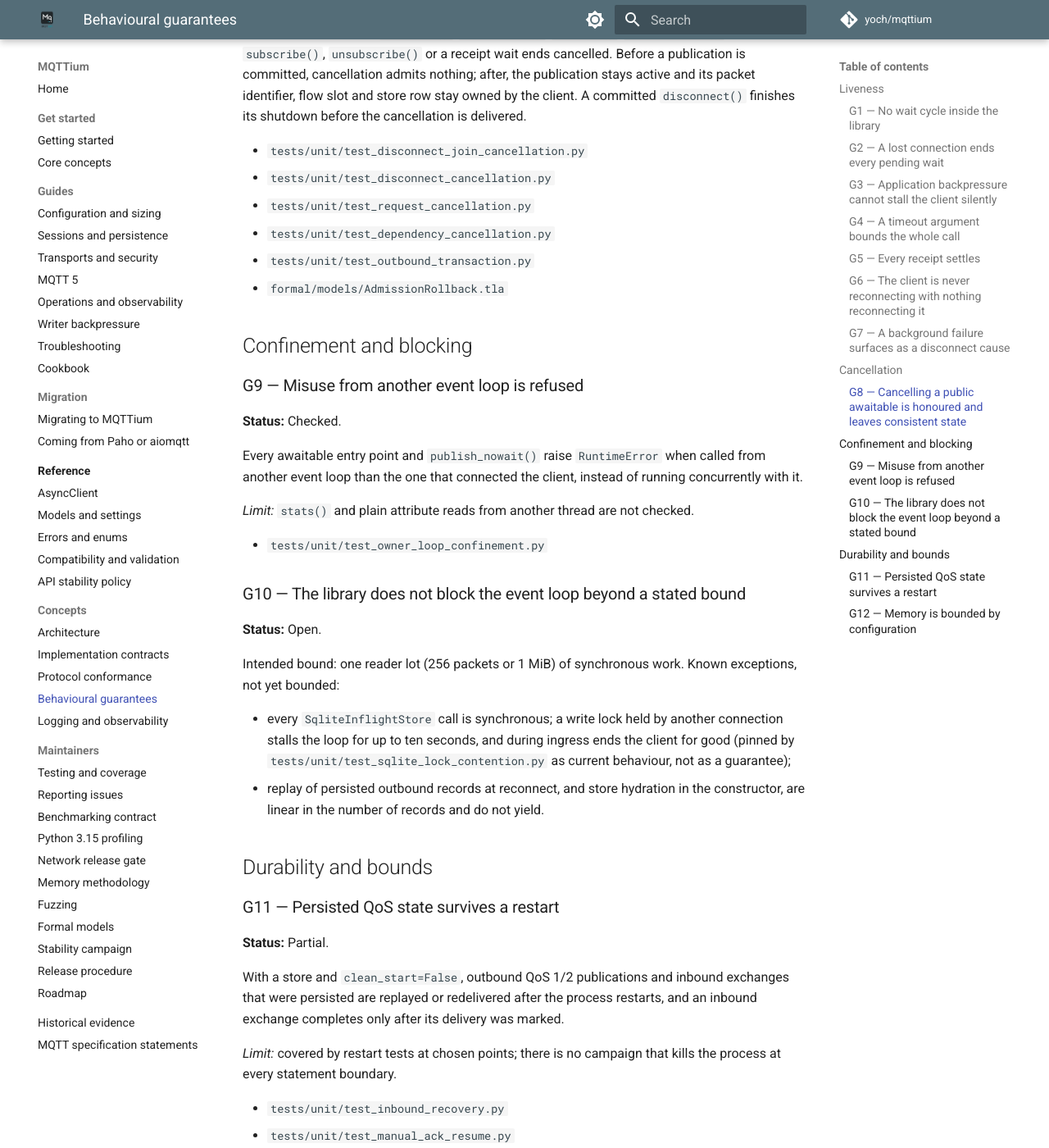
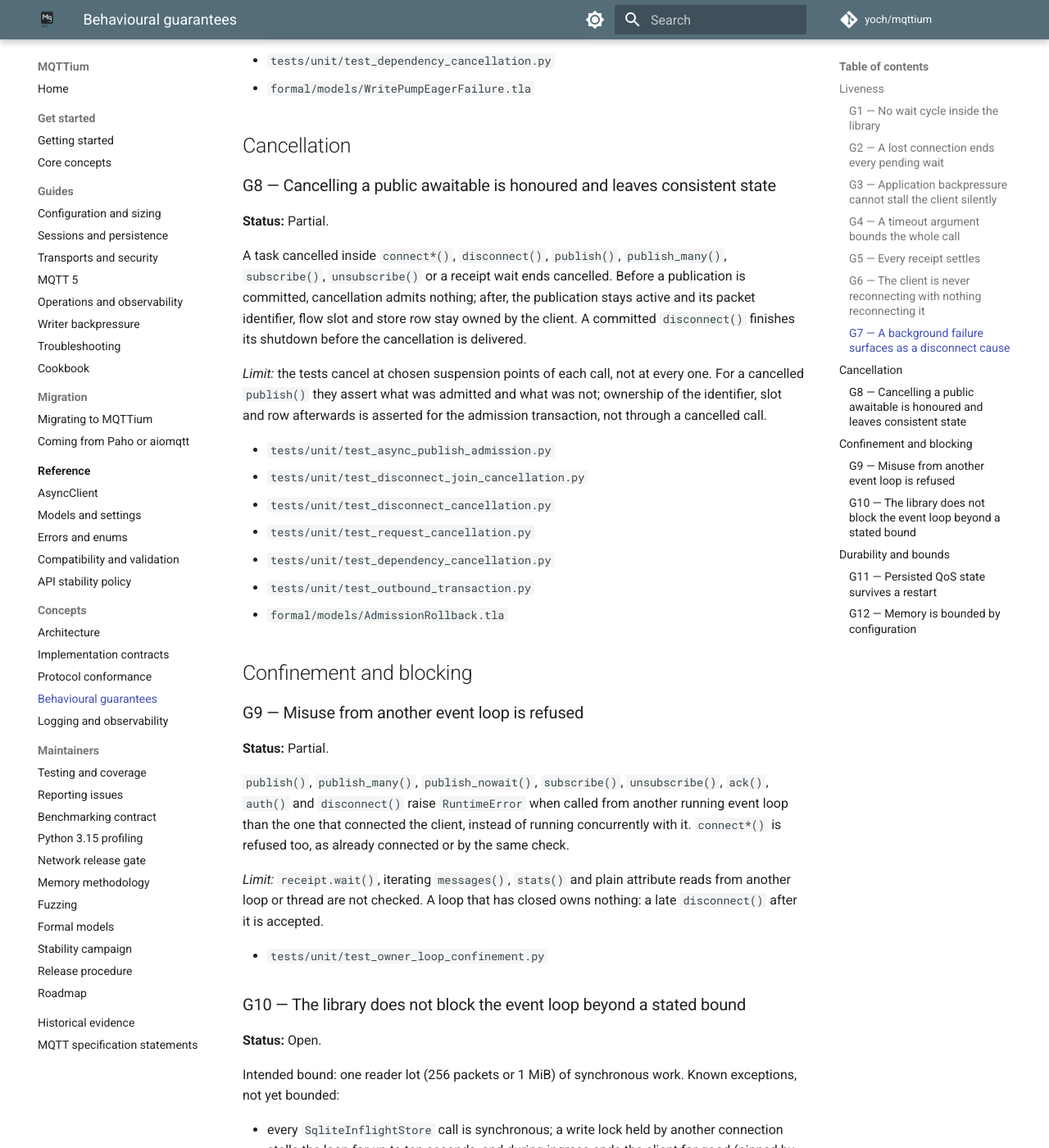
Before and after one commit to yoch/mqttium, an MkDocs documentation site: the page built from docs/guarantees.md, in a window 1280 px wide and 1400 px high, scrolled down 3971 px. Shown: the whole window at 82% size. Built offline with MkDocs 1.6.1 and Material for MkDocs 9.7.7, drawn with Linux system fonts in a browser that asks for light colours; comment, search, counter and statistics services are not loaded; some of the changed text lies outside the part shown.

Commit message:
Bring the guarantee register and the liveness checks back to their evidence
Review found the register claiming more than its tests show:
- G3 said a consumer awaiting a receipt was bounded. With a reconnect
  policy it stays blocked while the connection cycles: Partial, with the
  limit stated.
- G2's detection bound is suspended while the messages() queue is full.
- G7, G8 and G9 named behaviour their cited tests do not assert; G9 now
  lists the entry points checked, and auth() and publish_nowait() are
  tested.

A repaired liveness configuration could lose its PROPERTY and still pass.
Its sidecar entry now names the property and a project test compares the
two.

State the reach of the teardown fuzzer: one suspension point, and the
mutations it does not catch. One mutation pairing is dropped because
disconnect() now settles pending work itself.

Co-Authored-By: Claude Fable 5.2 <noreply@anthropic.com>
Claude-Session: https://claude.ai/code/session_01Ao6T3feVH1AdmD4A8HiJoS

```diff
--- a/docs/guarantees.md
+++ b/docs/guarantees.md
@@ -57,8 +57,11 @@ connection by design.
 *Precondition:* the loss is detected. A peer whose host still answers TCP
 while its application has stopped is detected only by MQTT keepalive, so this
 bound needs `keepalive > 0`: detection takes at most `keepalive` plus
-`ping_timeout`. With `keepalive=0` only TCP keepalive remains (about 90
-seconds, for a vanished host or a cut path, TCP transports only).
+`ping_timeout`. While the `messages()` queue is full the reader reads no
+PINGRESP and that deadline is suspended: detection then waits for
+`iterator_admission_timeout` as well (G3), and has no bound when that is
+`None`. With `keepalive=0` only TCP keepalive remains (about 90 seconds, for
+a vanished host or a cut path, TCP transports only).
 
 - `tests/unit/test_keepalive.py`
 - `tests/unit/test_keepalive_real_world.py`
@@ -68,17 +71,26 @@ seconds, for a vanished host or a cut path, TCP transports only).
 
 ### G3 — Application backpressure cannot stall the client silently
 
-**Status:** Checked.
+**Status:** Partial.
 
 While the `messages()` queue is full the reader reads nothing, so no
 acknowledgement or PINGRESP is processed. That state lasts at most
 `iterator_admission_timeout` (60 seconds by default): the connection then
-fails with `MessageDeliveryError`, which a reconnect policy retries. A
-consumer that awaits a receipt inside its own loop is therefore bounded too.
+fails with `MessageDeliveryError`. No message already acknowledged to the
+broker is lost by that failure.
 
 *Precondition:* `iterator_admission_timeout` is not `None`. Callback delivery
 has no queue: a blocking callback blocks the event loop and is outside this
 guarantee.
+
+*Limit:* what is bounded is the connection, not every wait. A consumer that
+awaits a QoS 1/2 receipt inside its own `messages()` loop is released by that
+failure only when nothing reconnects. With a reconnect policy the receipt is
+kept for replay and the queue is still full on the next connection: the
+connection is lost and re-made every `iterator_admission_timeout` while the
+consumer stays blocked. Bound that wait with `wait(timeout=)`, or do not
+await a receipt there. The model covers the case without a policy, and
+assumes a broker that acknowledges.
 
 - `tests/unit/test_iterator_consumer_deadlock.py`
 - `tests/unit/test_delivery_backpressure.py`
@@ -143,10 +155,11 @@ before it starts the reconnect.
 
 A failure of the writer, of the keepalive loop or of the effect flush ends
 the connection with that failure as its cause, reported through
-`on_disconnect`, receipts and `stats().last_disconnect_error`.
+`on_disconnect` and receipts.
 
-*Limit:* an exception raised inside the reader's own teardown is not covered
-by a test.
+*Limit:* the cited tests cover the writer and the keepalive loop. A failing
+effect flush, an exception raised inside the reader's own teardown, and the
+cause shown by `stats()` are not covered by a test.
 
 - `tests/unit/test_keepalive_unexpected_failure.py`
 - `tests/unit/test_dependency_cancellation.py`
@@ -156,7 +169,7 @@ by a test.
 
 ### G8 — Cancelling a public awaitable is honoured and leaves consistent state
 
-**Status:** Checked.
+**Status:** Partial.
 
 A task cancelled inside `connect*()`, `disconnect()`, `publish()`,
 `publish_many()`, `subscribe()`, `unsubscribe()` or a receipt wait ends
@@ -165,6 +178,12 @@ after, the publication stays active and its packet identifier, flow slot and
 store row stay owned by the client. A committed `disconnect()` finishes its
 shutdown before the cancellation is delivered.
 
+*Limit:* the tests cancel at chosen suspension points of each call, not at
+every one. For a cancelled `publish()` they assert what was admitted and what
+was not; ownership of the identifier, slot and row afterwards is asserted for
+the admission transaction, not through a cancelled call.
+
+- `tests/unit/test_async_publish_admission.py`
 - `tests/unit/test_disconnect_join_cancellation.py`
 - `tests/unit/test_disconnect_cancellation.py`
 - `tests/unit/test_request_cancellation.py`
@@ -176,14 +195,17 @@ shutdown before the cancellation is delivered.
 
 ### G9 — Misuse from another event loop is refused
 
-**Status:** Checked.
+**Status:** Partial.
 
-Every awaitable entry point and `publish_nowait()` raise `RuntimeError` when
-called from another event loop than the one that connected the client,
-instead of running concurrently with it.
+`publish()`, `publish_many()`, `publish_nowait()`, `subscribe()`,
+`unsubscribe()`, `ack()`, `auth()` and `disconnect()` raise `RuntimeError`
+when called from another running event loop than the one that connected the
+client, instead of running concurrently with it. `connect*()` is refused too,
+as already connected or by the same check.
 
-*Limit:* `stats()` and plain attribute reads from another thread are not
-checked.
+*Limit:* `receipt.wait()`, iterating `messages()`, `stats()` and plain
+attribute reads from another loop or thread are not checked. A loop that has
+closed owns nothing: a late `disconnect()` after it is accepted.
 
 - `tests/unit/test_owner_loop_confinement.py`
 
```
Also changed, not shown: docs/formal-models.md (+3 -1 lines), docs/fuzzing.md (+9 -0 lines), 6 other files.
